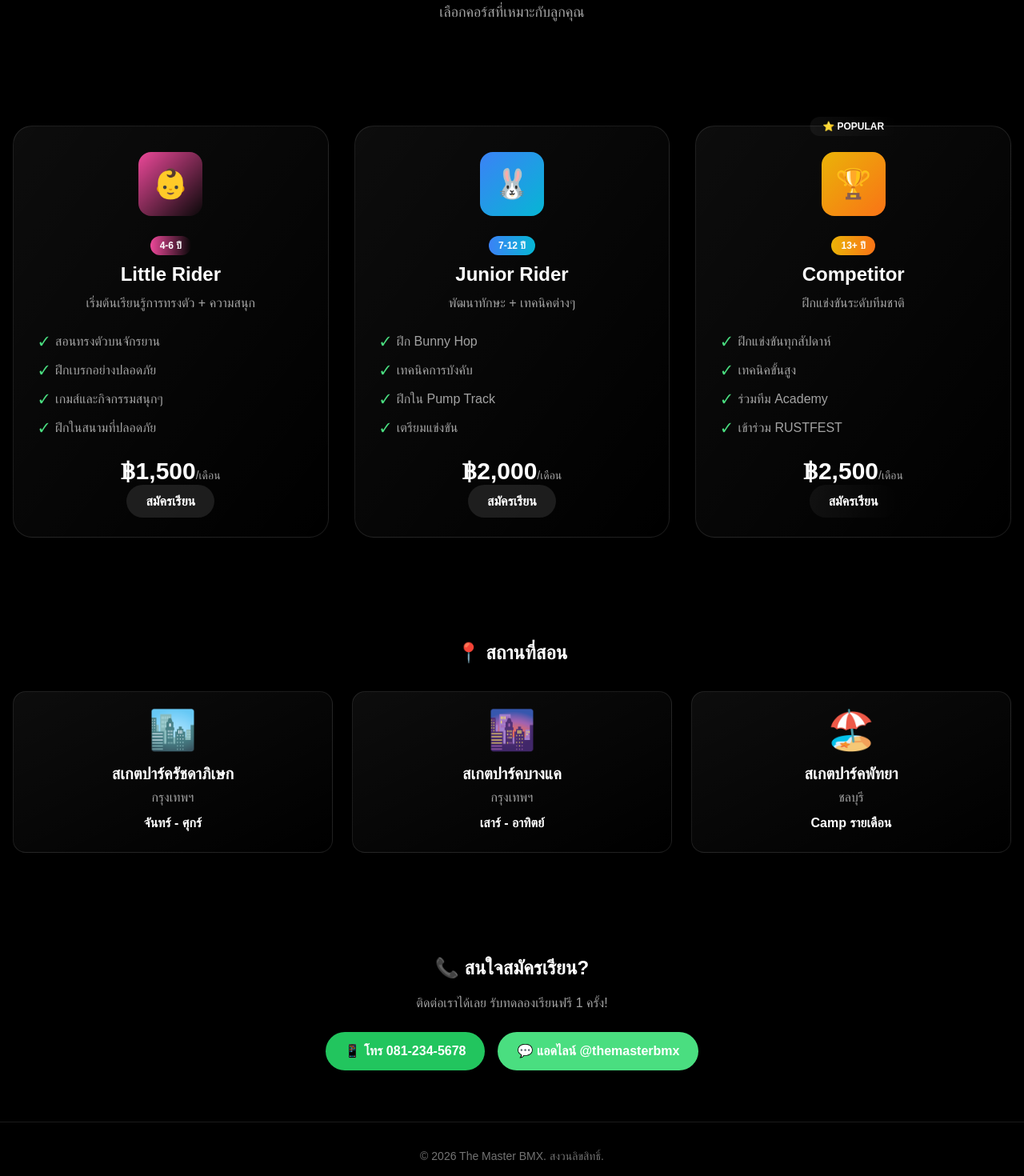
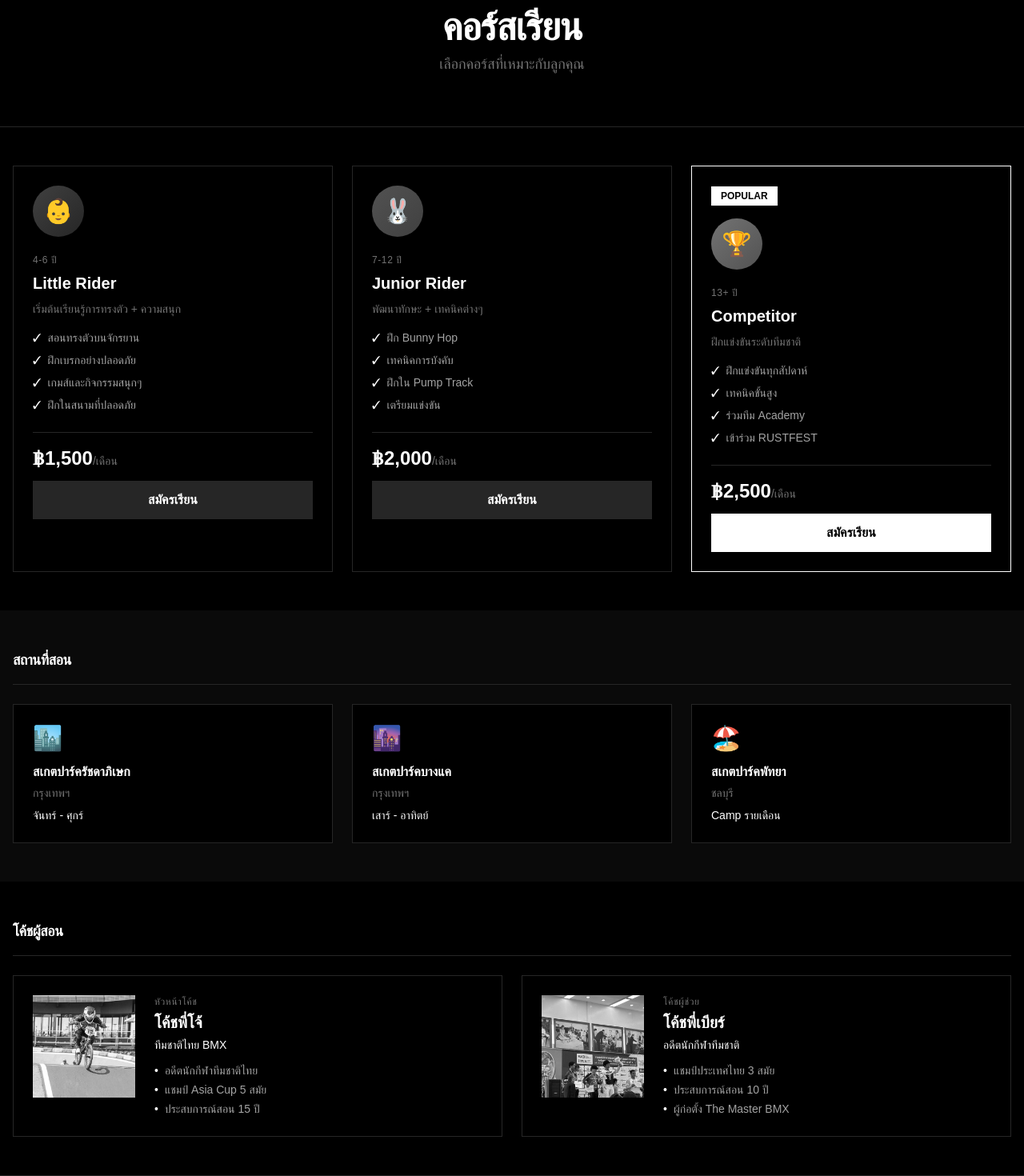
Before and after one commit to maimpcorsair-cyber/themaster-bmx, a Next.js app: page /programs in a window 1280 px wide. Shown: the part 210-1680 px from the top of the page at 80% size. Built offline with nearby package versions, Linux system fonts and the light colour scheme.

Commit message:
Add coaches section to programs page + copy coach images

```diff
--- a/app/programs/page.tsx
+++ b/app/programs/page.tsx
@@ -1,6 +1,7 @@
 'use client';
 
 import Link from 'next/link';
+import Image from 'next/image';
 
 const programs = [
   {
@@ -8,7 +9,7 @@ const programs = [
     name: 'Little Rider',
     age: '4-6 ปี',
     emoji: '👶',
-    color: 'from-pink-500 to-primary',
+    color: 'from-gray-700 to-gray-800',
     description: 'เริ่มต้นเรียนรู้การทรงตัว + ความสนุก',
     features: ['สอนทรงตัวบนจักรยาน', 'ฝึกเบรกอย่างปลอดภัย', 'เกมส์และกิจกรรมสนุกๆ', 'ฝึกในสนามที่ปลอดภัย'],
     price: 1500,
@@ -18,7 +19,7 @@ const programs = [
     name: 'Junior Rider',
     age: '7-12 ปี',
     emoji: '🐰',
-    color: 'from-blue-500 to-cyan-500',
+    color: 'from-gray-600 to-gray-700',
     description: 'พัฒนาทักษะ + เทคนิคต่างๆ',
     features: ['ฝึก Bunny Hop', 'เทคนิคการบังคับ', 'ฝึกใน Pump Track', 'เตรียมแข่งขัน'],
     price: 2000,
@@ -28,7 +29,7 @@ const programs = [
     name: 'Competitor',
     age: '13+ ปี',
     emoji: '🏆',
-    color: 'from-yellow-500 to-orange-500',
+    color: 'from-gray-500 to-gray-600',
     description: 'ฝึกแข่งขันระดับทีมชาติ',
     features: ['ฝึกแข่งขันทุกสัปดาห์', 'เทคนิคขั้นสูง', 'ร่วมทีม Academy', 'เข้าร่วม RUSTFEST'],
     price: 2500,
@@ -42,50 +43,75 @@ const locations = [
   { name: 'สเกตปาร์คพัทยา', city: 'ชลบุรี', days: 'Camp รายเดือน', emoji: '🏖️' },
 ];
 
+const coaches = [
+  {
+    name: 'โค้ชพี่โจ้',
+    title: 'หัวหน้าโค้ช',
+    brand: 'ทีมชาติไทย BMX',
+    image: '/coach.jpg',
+    achievements: ['อดีตนักกีฬาทีมชาติไทย', 'แชมป์ Asia Cup 5 สมัย', 'ประสบการณ์สอน 15 ปี'],
+  },
+  {
+    name: 'โค้ชพี่เบียร์',
+    title: 'โค้ชผู้ช่วย',
+    brand: 'อดีตนักกีฬาทีมชาติ',
+    image: '/coach_race1.jpg',
+    achievements: ['แชมป์ประเทศไทย 3 สมัย', 'ประสบการณ์สอน 10 ปี', 'ผู้ก่อตั้ง The Master BMX'],
+  },
+];
+
 export default function ProgramsPage() {
   return (
-    <div className="min-h-screen bg-dark">
+    <div className="min-h-screen bg-black text-white">
+      {/* Header */}
+      <header className="bg-black border-b border-gray-800 sticky top-0 z-50">
+        <div className="max-w-7xl mx-auto px-4 py-4 flex items-center justify-between">
+          <Link href="/" className="flex items-center gap-3">
+            <Image src="/logo.jpg" alt="Logo" width={40} height={40} className="rounded" />
+            <span className="text-lg font-bold tracking-tight">THE MASTER <span className="text-gray-500">BMX</span></span>
+          </Link>
+          <nav className="flex items-center gap-4">
+            <Link href="/rustfest" className="text-gray-400 hover:text-white transition-colors text-sm">RUSTFEST</Link>
+            <Link href="/shop" className="text-gray-400 hover:text-white transition-colors text-sm">ร้านค้า</Link>
+          </nav>
+        </div>
+      </header>
+
       {/* Hero */}
-      <section className="py-16 px-4 bg-gradient-to-b from-darkblue to-dark">
+      <section className="py-16 px-4 bg-black border-b border-gray-800">
         <div className="max-w-7xl mx-auto text-center">
-          <h1 className="text-4xl md:text-5xl font-black mb-4">คอร์ส<span className="bg-gradient-to-r from-primary to-secondary bg-clip-text text-transparent">เรียน</span></h1>
-          <p className="text-gray-400 text-lg">เลือกคอร์สที่เหมาะกับลูกคุณ</p>
+          <h1 className="text-4xl md:text-5xl font-black tracking-tight mb-2">คอร์สเรียน</h1>
+          <p className="text-gray-500 text-lg">เลือกคอร์สที่เหมาะกับลูกคุณ</p>
         </div>
       </section>
 
       {/* Programs */}
-      <section className="py-16 px-4">
+      <section className="py-12 px-4">
         <div className="max-w-7xl mx-auto">
-          <div className="grid md:grid-cols-3 gap-8">
+          <div className="grid md:grid-cols-3 gap-6">
             {programs.map((program) => (
-              <div key={program.id} className={`bg-gradient-to-br from-white/5 to-white/2 rounded-3xl p-8 border border-white/10 hover:border-primary/50 transition-all relative ${program.featured ? 'border-primary/30 bg-gradient-to-br from-primary/10 to-secondary/5' : ''}`}>
+              <div key={program.id} className={`bg-black border ${program.featured ? 'border-white' : 'border-gray-800'} hover:border-white transition-all p-6`}>
                 {program.featured && (
-                  <span className="absolute -top-3 left-1/2 -translate-x-1/2 bg-gradient-to-r from-primary to-secondary text-white text-xs font-bold px-4 py-1 rounded-full">
-                    ⭐ POPULAR
-                  </span>
+                  <span className="inline-block bg-white text-black text-xs font-bold px-3 py-1 mb-4">POPULAR</span>
                 )}
-                <div className={`w-20 h-20 bg-gradient-to-br ${program.color} rounded-2xl flex items-center justify-center mx-auto mb-6`}>
-                  <span className="text-4xl">{program.emoji}</span>
+                <div className={`w-16 h-16 bg-gradient-to-br ${program.color} rounded-full flex items-center justify-center mb-4`}>
+                  <span className="text-3xl">{program.emoji}</span>
                 </div>
-                <div className="text-center mb-6">
-                  <span className={`inline-block text-xs font-bold px-3 py-1 rounded-full mb-2 bg-gradient-to-r ${program.color} text-white`}>
-                    {program.age}
-                  </span>
-                  <h3 className="text-2xl font-bold mb-2">{program.name}</h3>
-                  <p className="text-gray-400">{program.description}</p>
-                </div>
-                <ul className="space-y-3 mb-6">
+                <span className="text-gray-500 text-xs font-medium uppercase tracking-wider">{program.age}</span>
+                <h3 className="text-xl font-bold mt-1 mb-2">{program.name}</h3>
+                <p className="text-gray-500 text-sm mb-4">{program.description}</p>
+                <ul className="space-y-2 mb-6">
                   {program.features.map((feature, i) => (
-                    <li key={i} className="flex items-center gap-2 text-gray-400">
-                      <span className="text-green-400">✓</span> {feature}
+                    <li key={i} className="flex items-center gap-2 text-gray-400 text-sm">
+                      <span className="text-white">✓</span> {feature}
                     </li>
                   ))}
                 </ul>
-                <div className="text-center">
-                  <p className="text-3xl font-black mb-2">฿{program.price.toLocaleString()}<span className="text-sm font-normal text-gray-400">/เดือน</span></p>
-                  <Link href="/programs#contact" className={`w-full font-bold py-3 px-6 rounded-full transition-all ${program.featured ? 'bg-gradient-to-r from-primary to-secondary hover:opacity-90 text-white' : 'bg-white/10 hover:bg-white/20 text-white'}`}>
+                <div className="border-t border-gray-800 pt-4">
+                  <p className="text-2xl font-bold mb-3">฿{program.price.toLocaleString()}<span className="text-sm font-normal text-gray-500">/เดือน</span></p>
+                  <button className={`w-full font-bold py-3 px-4 transition-all ${program.featured ? 'bg-white text-black hover:bg-gray-200' : 'bg-gray-800 text-white hover:bg-gray-700'}`}>
                     สมัครเรียน
-                  </Link>
+                  </button>
                 </div>
               </div>
             ))}
@@ -94,16 +120,50 @@ export default function ProgramsPage() {
       </section>
 
       {/* Locations */}
-      <section className="py-16 px-4 bg-darkblue">
+      <section className="py-12 px-4 bg-gray-950">
         <div className="max-w-7xl mx-auto">
-          <h2 className="text-2xl font-bold mb-8 text-center">📍 สถานที่สอน</h2>
+          <h2 className="text-lg font-bold mb-6 tracking-tight border-b border-gray-800 pb-4">สถานที่สอน</h2>
           <div className="grid md:grid-cols-3 gap-6">
             {locations.map((location, i) => (
-              <div key={i} className="bg-gradient-to-br from-white/5 to-white/2 rounded-2xl p-6 text-center border border-white/10 hover:border-secondary/50 transition-all">
-                <div className="text-5xl mb-4">{location.emoji}</div>
-                <h3 className="font-bold text-xl mb-1">{location.name}</h3>
-                <p className="text-gray-400 mb-2">{location.city}</p>
-                <p className="text-primary font-bold">{location.days}</p>
+              <div key={i} className="bg-black border border-gray-800 p-6 hover:border-white transition-all">
+                <div className="text-3xl mb-3">{location.emoji}</div>
+                <h3 className="font-bold mb-1">{location.name}</h3>
+                <p className="text-gray-500 text-sm mb-2">{location.city}</p>
+                <p className="text-white text-sm font-medium">{location.days}</p>
+              </div>
+            ))}
+          </div>
+        </div>
+      </section>
+
+      {/* Coaches */}
+      <section className="py-12 px-4 bg-black">
+        <div className="max-w-7xl mx-auto">
+          <h2 className="text-lg font-bold mb-6 tracking-tight border-b border-gray-800 pb-4">โค้ชผู้สอน</h2>
+          <div className="grid md:grid-cols-2 gap-6">
+            {coaches.map((coach, i) => (
+              <div key={i} className="bg-black border border-gray-800 p-6 flex gap-6 hover:border-white transition-all">
+                <div className="w-32 h-32 flex-shrink-0">
+                  <Image
+                    src={coach.image}
+                    alt={coach.name}
+                    width={128}
+                    height={128}
+                    className="w-full h-full object-cover grayscale"
+                  />
+                </div>
+                <div>
+                  <p className="text-gray-500 text-xs uppercase tracking-wider mb-1">{coach.title}</p>
+                  <h3 className="text-xl font-bold mb-1">{coach.name}</h3>
+                  <p className="text-white text-sm mb-3">{coach.brand}</p>
+                  <ul className="space-y-1">
+                    {coach.achievements.map((a, j) => (
+                      <li key={j} className="text-gray-400 text-sm flex items-center gap-2">
+                        <span className="text-white">•</span> {a}
+                      </li>
+                    ))}
+                  </ul>
+                </div>
               </div>
             ))}
           </div>
@@ -111,20 +171,27 @@ export default function ProgramsPage() {
       </section>
 
       {/* Contact */}
-      <section id="contact" className="py-16 px-4 bg-dark">
+      <section id="contact" className="py-12 px-4 bg-gray-950 border-t border-gray-800">
         <div className="max-w-2xl mx-auto text-center">
-          <h2 className="text-2xl font-bold mb-4">📞 สนใจสมัครเรียน?</h2>
-          <p className="text-gray-400 mb-6">ติดต่อเราได้เลย รับทดลองเรียนฟรี 1 ครั้ง!</p>
+          <h2 className="text-xl font-bold mb-3">สนใจสมัครเรียน?</h2>
+          <p className="text-gray-500 mb-6">ติดต่อเราได้เลย รับทดลองเรียนฟรี 1 ครั้ง!</p>
           <div className="flex flex-col sm:flex-row gap-4 justify-center">
-            <a href="tel:081-234-5678" className="bg-green-500 hover:bg-green-600 text-white font-bold py-3 px-6 rounded-full transition-all">
+            <a href="tel:081-234-5678" className="bg-white text-black font-bold py-3 px-6 hover:bg-gray-200 transition-colors">
               📱 โทร 081-234-5678
             </a>
-            <a href="https://line.me" target="_blank" className="bg-green-400 hover:bg-green-500 text-white font-bold py-3 px-6 rounded-full transition-all">
+            <a href="https://line.me" target="_blank" className="bg-gray-800 text-white font-bold py-3 px-6 hover:bg-gray-700 transition-colors">
               💬 แอดไลน์ @themasterbmx
             </a>
           </div>
         </div>
       </section>
+
+      {/* Footer */}
+      <footer className="py-8 px-4 bg-black border-t border-gray-800">
+        <div className="max-w-7xl mx-auto text-center">
+          <p className="text-gray-500 text-sm">© 2026 The Master BMX.</p>
+        </div>
+      </footer>
     </div>
   );
 }
```
Also changed, not shown: public/coach.jpg (added), public/coach_race1.jpg (added).
